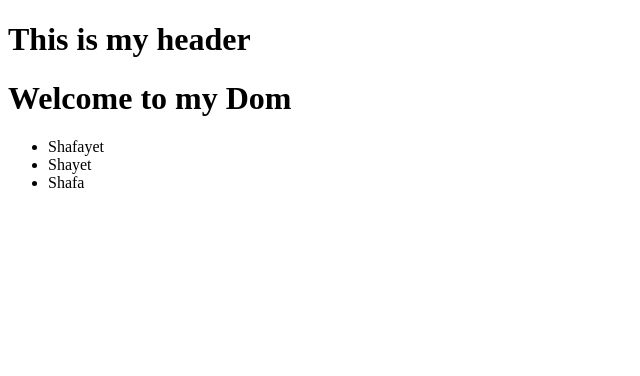
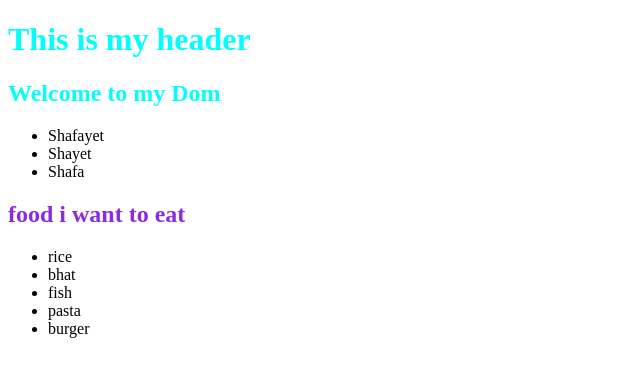
Before and after one commit to SadiaUmmay/Tour-of-Dom, a plain HTML site: page index.html in a window 1280 px wide. Shown: the whole page, without its empty margins (0-640 px from the left). Drawn offline with Linux system fonts and the light colour scheme.

Commit message:
get element by id, class

```diff
--- a/index.html
+++ b/index.html
@@ -1,46 +1,91 @@
 <!DOCTYPE html>
 <html lang="en">
+
 <head>
     <meta charset="UTF-8">
     <meta name="viewport" content="width=device-width, initial-scale=1.0">
     <title>Document</title>
 </head>
+<style>
+    h1 {
+        color: aqua;
+    }
+
+    #food-title {
+        color: blueviolet;
+    }
+</style>
+
 <body>
-    <HEader><h1>This is my header</h1></HEader>
+    <HEader>
+        <h1>This is my header</h1>
+    </HEader>
     <main>
+        <section>
             <h1>Welcome to my Dom</h1>
             <ul>
                 <li>Shafayet</li>
-            <li>Shayet</li>
+                <li class="foreign">Shayet</li>
                 <li>Shafa</li>
             </ul>
+        </section>
+        <section>
+            <h1 id="food-title">Foods I love</h1>
+            <ul>
+                <li>rice</li>
+                <li class="foreign">bhat</li>
+                <li>fish</li>
+                <li>pasta</li>
+                <li class="foreign">burger</li>
+            </ul>
+        </section>
     </main>
     <script>
-        console.log('hello from javascript')
-        console.log('Document Object Model')
+        // console.log('hello from javascript')
+        // console.log('Document Object Model')
         const student = {
-            name:'abul',
+            name: 'abul',
             id: 123,
-            study: function(subject){
-                console.log('studing subject :' ,subject)
+            study: function (subject) {
+                console.log('studing subject :', subject)
             }
         }
 
         // document.getElementsByTagName
 
         const liCollection = document.getElementsByTagName('li');
-        console.log(liCollection)
-        for (const li of liCollection){
-            console.log(li.innerText)
+        // console.log(liCollection)
+        for (const li of liCollection) {
+            // console.log(li.innerText)
         }
 
         // all h1 tags
 
         const allHeadings = document.getElementsByTagName('h1');
-    for (const heading of allHeadings){
-        console.log(heading.innerText)
+        for (const heading of allHeadings) {
+            // console.log(heading.innerText)
         }
+
+        // get by id
+
+        const foodTitleH1 = document.getElementById('food-title');
+        console.log(foodTitleH1.innerText)
+
+        // jevabe id text paltabo
+
+        foodTitleH1.innerText = 'food i want to eat'
+
+        //  get by class
+
+        const foreignElements = document.getElementsByClassName('foreign');
+        console.log(foreignElements)
+
+        for (const element of foreignElements){
+            console.log(element.innerText)
+        }
+
     </script>
     <script src="./js/hello.js"></script>
 </body>
+
 </html>
--- a/js/hello.js
+++ b/js/hello.js
@@ -1 +1 @@
-console.log('hello from outside')
+// console.log('hello from outside')
```
Lines whose indentation alone changed are shown as unchanged.
